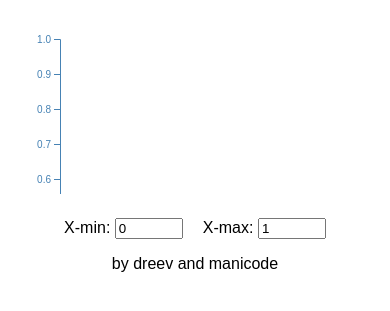
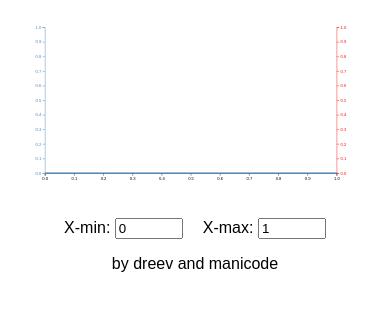
Before and after one commit to dreeves/distributopia, a plain HTML site: page index.html in a window 390 px wide. Shown: the part 81-392 px from the top of the page. Drawn offline with nearby package versions, Linux system fonts and the light colour scheme.

Commit message:
Adjust SVG viewBox to prevent graph cutoff on mobile

```diff
--- a/index.html
+++ b/index.html
@@ -1,4 +1,3 @@
-
 <!DOCTYPE html>
 <html lang="en">
 <head>
@@ -47,7 +46,7 @@
 </head>
 <body>
   <h1>Distributopia</h1>
-  <svg width="800" height="400"></svg>
+  <svg width="800" height="400" viewBox="0 0 800 420"></svg>
   <div class="inputs">
     <label for="min-x">X-min: <input type="number" id="min-x" value="0" step="0.1"></label>
     <label for="max-x">X-max: <input type="number" id="max-x" value="1" step="0.1"></label>
```
